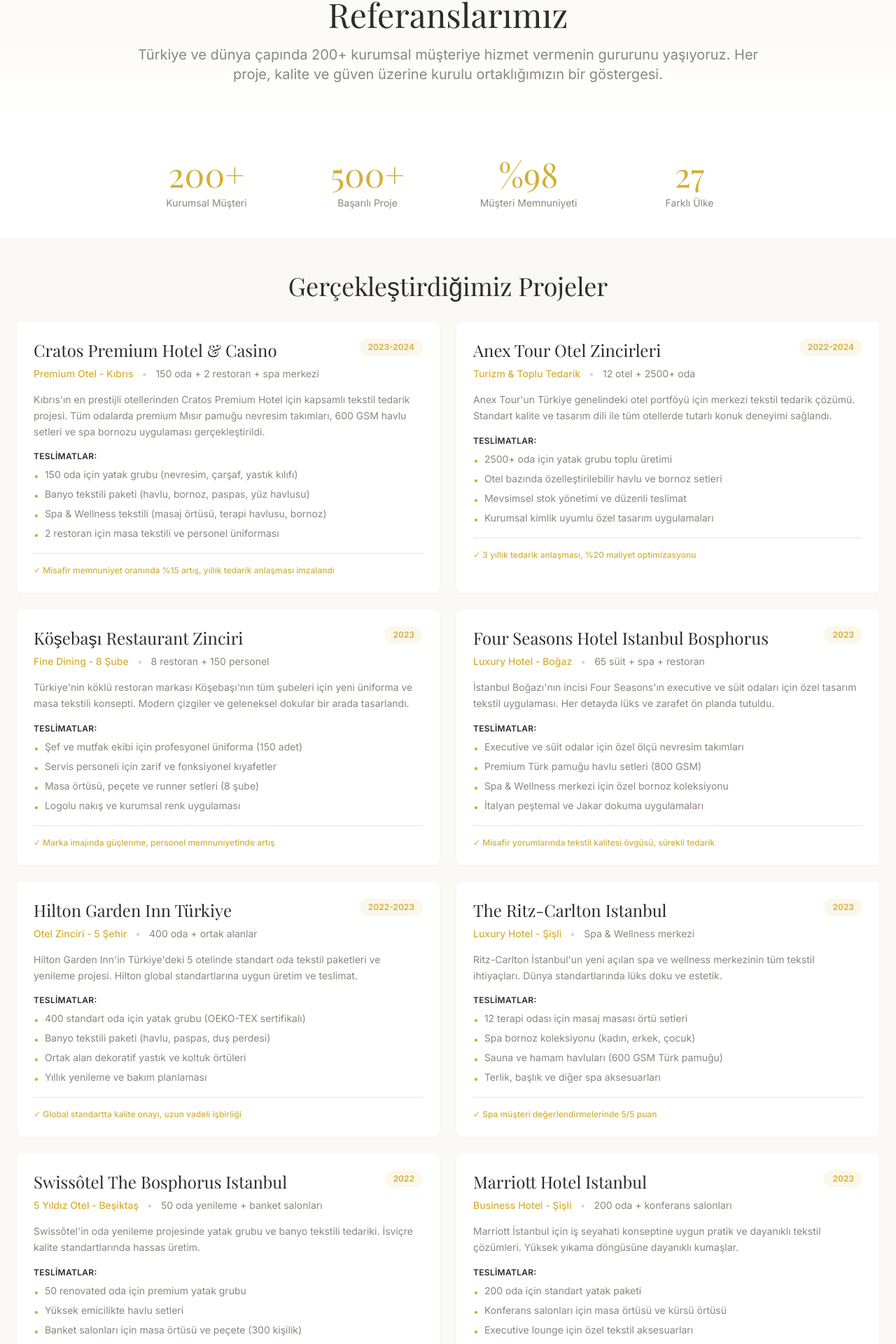
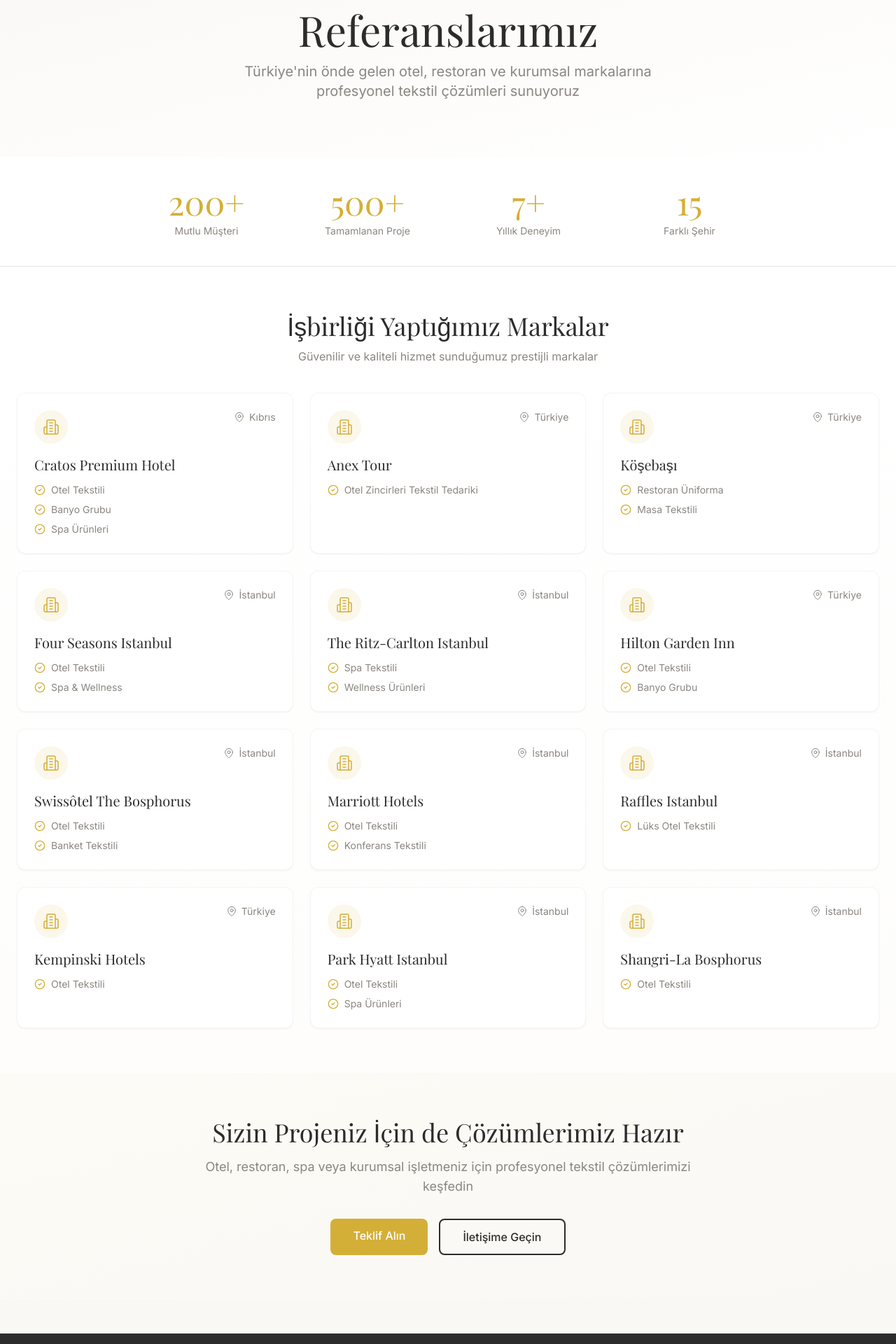
Before and after one commit to CollinHanks/theq-website, a Next.js app: page /referanslar in a window 1280 px wide. Shown: the part 149-2069 px from the top of the page at 70% size. Built offline with nearby package versions, Linux system fonts and the light colour scheme; a web font is replaced by a local one.

Commit message:
Update: Modern safe references page

```diff
--- a/app/referanslar/page.tsx
+++ b/app/referanslar/page.tsx
@@ -1,231 +1,155 @@
 import Link from 'next/link'
+import { Building2, MapPin, CheckCircle2 } from 'lucide-react'
 
 export const metadata = {
-  title: 'Referanslarımız | The Q Atelier - Başarılı Projeler',
-  description: '200+ kurumsal müşteri, 500+ başarılı proje. Lüks oteller, restoranlar ve spa merkezleri için gerçekleştirdiğimiz tekstil projelerimiz.',
+  title: 'Referanslarımız | The Q Atelier',
+  description: 'Türkiye\'nin önde gelen otel, restoran ve kurumsal markalarına tekstil çözümleri sunuyoruz.',
 }
 
 export default function ReferanslarPage() {
-  const projects = [
+  const references = [
     {
-      title: "Cratos Premium Hotel & Casino",
-      category: "Premium Otel - Kıbrıs",
-      year: "2023-2024",
-      scope: "150 oda + 2 restoran + spa merkezi",
-      description: "Kıbrıs'ın en prestijli otellerinden Cratos Premium Hotel için kapsamlı tekstil tedarik projesi. Tüm odalarda premium Mısır pamuğu nevresim takımları, 600 GSM havlu setleri ve spa bornozu uygulaması gerçekleştirildi.",
-      deliverables: [
-        "150 oda için yatak grubu (nevresim, çarşaf, yastık kılıfı)",
-        "Banyo tekstili paketi (havlu, bornoz, paspas, yüz havlusu)",
-        "Spa & Wellness tekstili (masaj örtüsü, terapi havlusu, bornoz)",
-        "2 restoran için masa tekstili ve personel üniforması"
-      ],
-      results: "Misafir memnuniyet oranında %15 artış, yıllık tedarik anlaşması imzalandı"
+      name: "Cratos Premium Hotel",
+      location: "Kıbrıs",
+      services: ["Otel Tekstili", "Banyo Grubu", "Spa Ürünleri"]
     },
     {
-      title: "Anex Tour Otel Zincirleri",
-      category: "Turizm & Toplu Tedarik",
-      year: "2022-2024",
-      scope: "12 otel + 2500+ oda",
-      description: "Anex Tour'un Türkiye genelindeki otel portföyü için merkezi tekstil tedarik çözümü. Standart kalite ve tasarım dili ile tüm otellerde tutarlı konuk deneyimi sağlandı.",
-      deliverables: [
-        "2500+ oda için yatak grubu toplu üretimi",
-        "Otel bazında özelleştirilebilir havlu ve bornoz setleri",
-        "Mevsimsel stok yönetimi ve düzenli teslimat",
-        "Kurumsal kimlik uyumlu özel tasarım uygulamaları"
-      ],
-      results: "3 yıllık tedarik anlaşması, %20 maliyet optimizasyonu"
+      name: "Anex Tour",
+      location: "Türkiye",
+      services: ["Otel Zincirleri Tekstil Tedariki"]
     },
     {
-      title: "Köşebaşı Restaurant Zinciri",
-      category: "Fine Dining - 8 Şube",
-      year: "2023",
-      scope: "8 restoran + 150 personel",
-      description: "Türkiye'nin köklü restoran markası Köşebaşı'nın tüm şubeleri için yeni üniforma ve masa tekstili konsepti. Modern çizgiler ve geleneksel dokular bir arada tasarlandı.",
-      deliverables: [
-        "Şef ve mutfak ekibi için profesyonel üniforma (150 adet)",
-        "Servis personeli için zarif ve fonksiyonel kıyafetler",
-        "Masa örtüsü, peçete ve runner setleri (8 şube)",
-        "Logolu nakış ve kurumsal renk uygulaması"
-      ],
-      results: "Marka imajında güçlenme, personel memnuniyetinde artış"
+      name: "Köşebaşı",
+      location: "Türkiye",
+      services: ["Restoran Üniforma", "Masa Tekstili"]
     },
     {
-      title: "Four Seasons Hotel Istanbul Bosphorus",
-      category: "Luxury Hotel - Boğaz",
-      year: "2023",
-      scope: "65 süit + spa + restoran",
-      description: "İstanbul Boğazı'nın incisi Four Seasons'ın executive ve süit odaları için özel tasarım tekstil uygulaması. Her detayda lüks ve zarafet ön planda tutuldu.",
-      deliverables: [
-        "Executive ve süit odalar için özel ölçü nevresim takımları",
-        "Premium Türk pamuğu havlu setleri (800 GSM)",
-        "Spa & Wellness merkezi için özel bornoz koleksiyonu",
-        "İtalyan peştemal ve Jakar dokuma uygulamaları"
-      ],
-      results: "Misafir yorumlarında tekstil kalitesi övgüsü, sürekli tedarik"
+      name: "Four Seasons Istanbul",
+      location: "İstanbul",
+      services: ["Otel Tekstili", "Spa & Wellness"]
     },
     {
-      title: "Hilton Garden Inn Türkiye",
-      category: "Otel Zinciri - 5 Şehir",
-      year: "2022-2023",
-      scope: "400 oda + ortak alanlar",
-      description: "Hilton Garden Inn'in Türkiye'deki 5 otelinde standart oda tekstil paketleri ve yenileme projesi. Hilton global standartlarına uygun üretim ve teslimat.",
-      deliverables: [
-        "400 standart oda için yatak grubu (OEKO-TEX sertifikalı)",
-        "Banyo tekstili paketi (havlu, paspas, duş perdesi)",
-        "Ortak alan dekoratif yastık ve koltuk örtüleri",
-        "Yıllık yenileme ve bakım planlaması"
-      ],
-      results: "Global standartta kalite onayı, uzun vadeli işbirliği"
+      name: "The Ritz-Carlton Istanbul",
+      location: "İstanbul",
+      services: ["Spa Tekstili", "Wellness Ürünleri"]
     },
     {
-      title: "The Ritz-Carlton Istanbul",
-      category: "Luxury Hotel - Şişli",
-      year: "2023",
-      scope: "Spa & Wellness merkezi",
-      description: "Ritz-Carlton İstanbul'un yeni açılan spa ve wellness merkezinin tüm tekstil ihtiyaçları. Dünya standartlarında lüks doku ve estetik.",
-      deliverables: [
-        "12 terapi odası için masaj masası örtü setleri",
-        "Spa bornoz koleksiyonu (kadın, erkek, çocuk)",
-        "Sauna ve hamam havluları (600 GSM Türk pamuğu)",
-        "Terlik, başlık ve diğer spa aksesuarları"
-      ],
-      results: "Spa müşteri değerlendirmelerinde 5/5 puan"
+      name: "Hilton Garden Inn",
+      location: "Türkiye",
+      services: ["Otel Tekstili", "Banyo Grubu"]
     },
     {
-      title: "Swissôtel The Bosphorus Istanbul",
-      category: "5 Yıldız Otel - Beşiktaş",
-      year: "2022",
-      scope: "50 oda yenileme + banket salonları",
-      description: "Swissôtel'in oda yenileme projesinde yatak grubu ve banyo tekstili tedariki. İsviçre kalite standartlarında hassas üretim.",
-      deliverables: [
-        "50 renovated oda için premium yatak grubu",
-        "Yüksek emicilikte havlu setleri",
-        "Banket salonları için masa örtüsü ve peçete (300 kişilik)",
-        "VIP süitler için özel tasarım nevresim"
-      ],
-      results: "Yenileme sonrası oda fiyatlarında %10 artış"
+      name: "Swissôtel The Bosphorus",
+      location: "İstanbul",
+      services: ["Otel Tekstili", "Banket Tekstili"]
     },
     {
-      title: "Marriott Hotel Istanbul",
-      category: "Business Hotel - Şişli",
-      year: "2023",
-      scope: "200 oda + konferans salonları",
-      description: "Marriott İstanbul için iş seyahati konseptine uygun pratik ve dayanıklı tekstil çözümleri. Yüksek yıkama döngüsüne dayanıklı kumaşlar.",
-      deliverables: [
-        "200 oda için standart yatak paketi",
-        "Konferans salonları için masa örtüsü ve kürsü örtüsü",
-        "Executive lounge için özel tekstil aksesuarları",
-        "Marriott kurumsal renk ve logo uygulaması"
-      ],
-      results: "200+ yıkamada renk ve doku kalitesi korundu"
+      name: "Marriott Hotels",
+      location: "İstanbul",
+      services: ["Otel Tekstili", "Konferans Tekstili"]
+    },
+    {
+      name: "Raffles Istanbul",
+      location: "İstanbul",
+      services: ["Lüks Otel Tekstili"]
+    },
+    {
+      name: "Kempinski Hotels",
+      location: "Türkiye",
+      services: ["Otel Tekstili"]
+    },
+    {
+      name: "Park Hyatt Istanbul",
+      location: "İstanbul",
+      services: ["Otel Tekstili", "Spa Ürünleri"]
+    },
+    {
+      name: "Shangri-La Bosphorus",
+      location: "İstanbul",
+      services: ["Otel Tekstili"]
     }
   ]
 
-  const clients = [
-    { name: "Anex Tour", category: "Turizm & Konaklama" },
-    { name: "Cratos Premium Hotel", category: "Kıbrıs" },
-    { name: "Köşebaşı Restaurant", category: "Fine Dining" },
-    { name: "Four Seasons Istanbul", category: "Luxury Hotels" },
-    { name: "The Ritz-Carlton Istanbul", category: "Luxury Hotels" },
-    { name: "Hilton Garden Inn", category: "Hotel Chain" },
-    { name: "Swissôtel The Bosphorus", category: "5 Star Hotel" },
-    { name: "Marriott Hotels", category: "Business Hotels" },
-    { name: "Raffles Istanbul", category: "Ultra Luxury" },
-    { name: "Kempinski Hotels", category: "Luxury Hotels" },
-    { name: "Park Hyatt Istanbul", category: "Luxury Hotels" },
-    { name: "Shangri-La Bosphorus", category: "Luxury Hotels" }
+  const stats = [
+    { value: "200+", label: "Mutlu Müşteri" },
+    { value: "500+", label: "Tamamlanan Proje" },
+    { value: "7+", label: "Yıllık Deneyim" },
+    { value: "15", label: "Farklı Şehir" }
   ]
 
   return (
-    <div>
-      {/* Hero - KOMPAKT */}
-      <section className="py-12 md:py-16 bg-gradient-to-b from-brand-cream to-white">
-        <div className="container mx-auto px-4 md:px-6">
-          <div className="max-w-4xl mx-auto text-center">
-            <h1 className="font-playfair text-4xl md:text-5xl mb-5 text-brand-charcoal">
+    <div className="min-h-screen bg-white">
+      {/* Hero */}
+      <section className="py-16 md:py-20 bg-gradient-to-br from-brand-cream to-white">
+        <div className="container mx-auto px-4 md:px-6 text-center">
+          <h1 className="font-playfair text-4xl md:text-5xl lg:text-6xl text-brand-charcoal mb-4">
             Referanslarımız
           </h1>
-            <p className="text-lg md:text-xl text-brand-stone">
-              Türkiye ve dünya çapında 200+ kurumsal müşteriye hizmet vermenin gururunu yaşıyoruz.
-              Her proje, kalite ve güven üzerine kurulu ortaklığımızın bir göstergesi.
+          <p className="text-lg md:text-xl text-brand-stone max-w-2xl mx-auto">
+            Türkiye'nin önde gelen otel, restoran ve kurumsal markalarına
+            profesyonel tekstil çözümleri sunuyoruz
           </p>
+        </div>
+      </section>
+
+      {/* Stats */}
+      <section className="py-10 bg-white border-b border-neutral-200">
+        <div className="container mx-auto px-4 md:px-6">
+          <div className="grid grid-cols-2 md:grid-cols-4 gap-6 max-w-4xl mx-auto">
+            {stats.map((stat, index) => (
+              <div key={index} className="text-center">
+                <div className="font-playfair text-4xl md:text-5xl text-brand-gold mb-2">
+                  {stat.value}
+                </div>
+                <p className="text-sm text-brand-stone">{stat.label}</p>
+              </div>
+            ))}
           </div>
         </div>
       </section>
 
-      {/* Rakamlar - KOMPAKT */}
-      <section className="py-10 bg-white">
+      {/* References Grid - MODERN */}
+      <section className="py-12 md:py-16 bg-gradient-to-b from-white to-brand-cream/30">
         <div className="container mx-auto px-4 md:px-6">
-          <div className="grid grid-cols-2 md:grid-cols-4 gap-6 max-w-4xl mx-auto text-center">
-            <div>
-              <div className="font-playfair text-4xl md:text-5xl text-brand-gold mb-2">200+</div>
-              <p className="text-sm text-brand-stone">Kurumsal Müşteri</p>
+          <div className="text-center mb-10">
+            <h2 className="font-playfair text-3xl md:text-4xl text-brand-charcoal mb-3">
+              İşbirliği Yaptığımız Markalar
+            </h2>
+            <p className="text-brand-stone">
+              Güvenilir ve kaliteli hizmet sunduğumuz prestijli markalar
+            </p>
           </div>
-            <div>
-              <div className="font-playfair text-4xl md:text-5xl text-brand-gold mb-2">500+</div>
-              <p className="text-sm text-brand-stone">Başarılı Proje</p>
+
+          <div className="grid grid-cols-1 md:grid-cols-2 lg:grid-cols-3 gap-6 max-w-7xl mx-auto">
+            {references.map((ref, index) => (
+              <div
+                key={index}
+                className="group bg-white rounded-xl p-6 shadow-sm hover:shadow-xl transition-all duration-300 border border-neutral-100 hover:border-brand-gold/30"
+              >
+                {/* İkon */}
+                <div className="flex items-start justify-between mb-4">
+                  <div className="w-12 h-12 rounded-full bg-brand-gold/10 flex items-center justify-center group-hover:bg-brand-gold/20 transition-colors">
+                    <Building2 className="w-6 h-6 text-brand-gold" strokeWidth={1.5} />
                   </div>
-            <div>
-              <div className="font-playfair text-4xl md:text-5xl text-brand-gold mb-2">%98</div>
-              <p className="text-sm text-brand-stone">Müşteri Memnuniyeti</p>
-            </div>
-            <div>
-              <div className="font-playfair text-4xl md:text-5xl text-brand-gold mb-2">27</div>
-              <p className="text-sm text-brand-stone">Farklı Ülke</p>
-            </div>
-          </div>
-        </div>
-      </section>
-
-      {/* Projeler - Detaylı Metin Tabanlı */}
-      <section className="py-10 md:py-12 bg-brand-cream">
-        <div className="container mx-auto px-4 md:px-6">
-          <h2 className="font-playfair text-3xl md:text-4xl text-center mb-8">Gerçekleştirdiğimiz Projeler</h2>
-          <div className="grid grid-cols-1 md:grid-cols-2 gap-6 max-w-7xl mx-auto">
-            {projects.map((project, index) => (
-              <div key={index} className="bg-white rounded-lg p-6 shadow-sm hover:shadow-md transition-shadow">
-                {/* Başlık ve Kategori */}
-                <div className="mb-4">
-                  <div className="flex items-start justify-between mb-2">
-                    <h3 className="font-playfair text-2xl text-brand-charcoal pr-4">
-                      {project.title}
-                    </h3>
-                    <span className="text-xs text-brand-gold font-semibold bg-brand-gold/10 px-3 py-1 rounded-full whitespace-nowrap">
-                      {project.year}
-                    </span>
-                  </div>
-                  <div className="flex items-center gap-3 text-sm text-brand-stone mb-2">
-                    <span className="font-medium text-brand-gold">{project.category}</span>
-                    <span className="text-neutral-300">•</span>
-                    <span>{project.scope}</span>
+                  <div className="flex items-center gap-1.5 text-brand-stone text-sm">
+                    <MapPin className="w-4 h-4" strokeWidth={1.5} />
+                    <span>{ref.location}</span>
                   </div>
                 </div>
 
-                {/* Açıklama */}
-                <p className="text-sm text-brand-stone leading-relaxed mb-4">
-                  {project.description}
-                </p>
+                {/* Başlık */}
+                <h3 className="font-playfair text-xl text-brand-charcoal mb-3 group-hover:text-brand-gold transition-colors">
+                  {ref.name}
+                </h3>
 
-                {/* Teslimatlar */}
-                <div className="mb-4">
-                  <h4 className="text-xs font-semibold text-brand-charcoal mb-2 uppercase tracking-wide">
-                    Teslimatlar:
-                  </h4>
-                  <ul className="space-y-1.5">
-                    {project.deliverables.map((item, i) => (
-                      <li key={i} className="text-sm text-brand-stone flex items-start gap-2">
-                        <span className="text-brand-gold mt-0.5 flex-shrink-0">•</span>
-                        <span>{item}</span>
-                      </li>
+                {/* Hizmetler */}
+                <div className="space-y-2">
+                  {ref.services.map((service, i) => (
+                    <div key={i} className="flex items-start gap-2">
+                      <CheckCircle2 className="w-4 h-4 text-brand-gold mt-0.5 flex-shrink-0" strokeWidth={2} />
+                      <span className="text-sm text-brand-stone">{service}</span>
+                    </div>
                   ))}
-                  </ul>
-                </div>
-
-                {/* Sonuçlar */}
-                <div className="pt-4 border-t border-neutral-200">
-                  <p className="text-xs font-medium text-brand-gold">
-                    ✓ {project.results}
-                  </p>
                 </div>
               </div>
             ))}
@@ -233,41 +157,31 @@
         </div>
       </section>
 
-      {/* Müşteri Listesi - Metin Tabanlı */}
-      <section className="py-10 md:py-12 bg-white">
-        <div className="container mx-auto px-4 md:px-6">
-          <h2 className="font-playfair text-3xl md:text-4xl text-center mb-8">İşbirliği Yaptığımız Markalar</h2>
-          <div className="grid grid-cols-1 md:grid-cols-3 lg:grid-cols-4 gap-4 max-w-6xl mx-auto">
-            {clients.map((client, index) => (
-              <div key={index} className="bg-brand-cream rounded-lg p-5 hover:bg-brand-gold/10 transition-colors">
-                <h3 className="font-semibold text-brand-charcoal mb-1 text-sm">
-                  {client.name}
-                </h3>
-                <p className="text-xs text-brand-stone">
-                  {client.category}
-                </p>
-              </div>
-            ))}
-          </div>
-        </div>
-      </section>
-
-      {/* CTA - KOMPAKT */}
-      <section className="py-10 md:py-12 bg-brand-charcoal text-white">
+      {/* CTA */}
+      <section className="py-12 md:py-16 bg-gradient-to-br from-brand-gold/5 to-brand-cream">
         <div className="container mx-auto px-4 md:px-6 text-center">
-          <h2 className="font-playfair text-3xl md:text-4xl mb-5">
-            Bir Sonraki Referansımız Siz Olun
+          <div className="max-w-3xl mx-auto">
+            <h2 className="font-playfair text-3xl md:text-4xl text-brand-charcoal mb-4">
+              Sizin Projeniz İçin de Çözümlerimiz Hazır
             </h2>
-          <p className="text-lg text-neutral-300 mb-6 max-w-2xl mx-auto">
-            Başarılı projelerimize katılın, markanızı kaliteli tekstillerle güçlendirin.
+            <p className="text-lg text-brand-stone mb-8">
+              Otel, restoran, spa veya kurumsal işletmeniz için profesyonel tekstil
+              çözümlerimizi keşfedin
             </p>
             <div className="flex flex-col sm:flex-row gap-4 justify-center">
-            <Link href="/teklif-al" className="bg-brand-gold text-white px-10 py-4 rounded-subtle hover:bg-brand-gold-light transition-colors font-medium">
+              <Link
+                href="/teklif-al"
+                className="bg-brand-gold hover:bg-brand-gold/90 text-white px-8 py-3 rounded-lg font-medium transition-all duration-200 hover:shadow-lg"
+              >
                 Teklif Alın
               </Link>
-            <Link href="/sunum" className="border-2 border-white text-white px-10 py-4 rounded-subtle hover:bg-white hover:text-brand-charcoal transition-colors font-medium">
-              Şirket Sunumu
+              <Link
+                href="/iletisim"
+                className="border-2 border-brand-charcoal text-brand-charcoal hover:bg-brand-charcoal hover:text-white px-8 py-3 rounded-lg font-medium transition-all duration-200"
+              >
+                İletişime Geçin
               </Link>
+            </div>
           </div>
         </div>
       </section>
```
Lines whose indentation alone changed are shown as unchanged.
